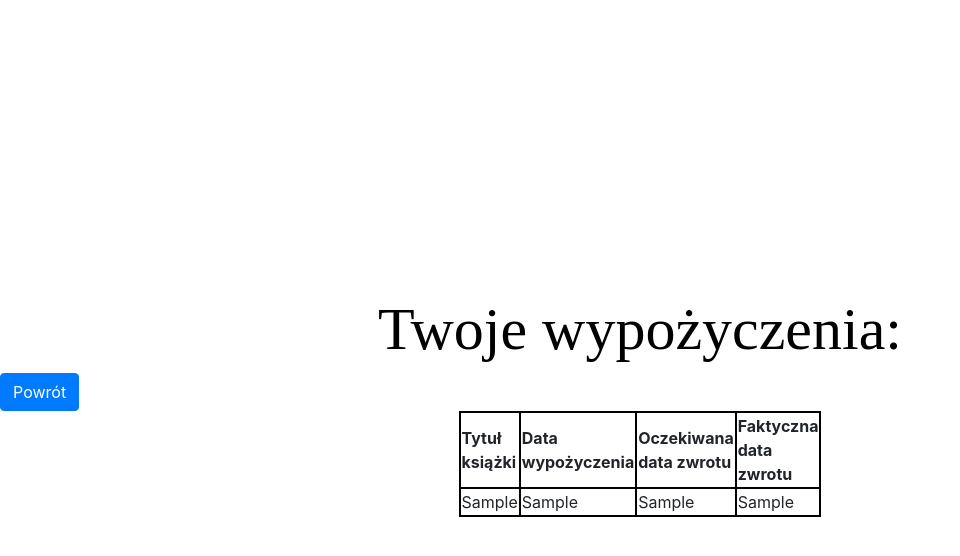
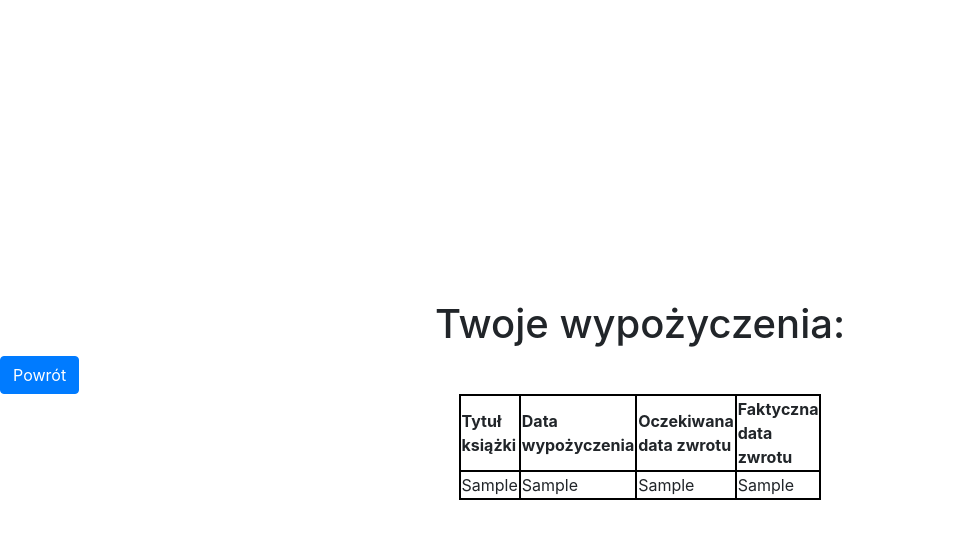
Before and after one commit to jasina007/library, a Flask app: page /readerBorrows in a window 1280 px wide. Shown: the top 556 px of the page, without its empty margins (0-960 px from the left). Run offline with Flask 3, Linux system fonts and the light colour scheme; the visitor is signed in with stand-in values (Sample User, id 1); tables that the repository leaves empty or names only in its code hold one stand-in row (values such as "Sample post"); data that the repository does not hold is empty; some libraries are stand-ins or nearby versions.

Commit message:
update font for more modern look

```diff
--- a/static/style.css
+++ b/static/style.css
@@ -1,12 +1,3 @@
-
-h1 {
-    font-size: 40px;
-    font-family: 'Times New Roman', Times, serif;
-    font-weight: normal;
-    color: rgb(0, 0, 0);
-    margin-top: 10px;
-}
-
 body {
     display: flex;
     flex-direction: column;
--- a/templates/readerBorrows.html
+++ b/templates/readerBorrows.html
@@ -8,26 +8,7 @@
     <title>Wypożyczenia czytelnika</title>
     <link rel="stylesheet" href="https://cdn.jsdelivr.net/npm/bootstrap@4.0.0/dist/css/bootstrap.min.css" integrity="sha384-Gn5384xqQ1aoWXA+058RXPxPg6fy4IWvTNh0E263XmFcJlSAwiGgFAW/dAiS6JXm" crossorigin="anonymous">
     <link rel="stylesheet" href="static/style.css" />
-    <style>
-        h1{
-            font-size: 60px;
-            font-family:'Times New Roman', Times, serif;
-            font-weight: normal;
-            color: rgb(0, 0, 0);
-            text-align: center;
-        }
 
-        .bodytext{
-            font-family: 'Times New Roman', Times, serif;
-            color: rgb(rgb(177, 50, 50), green, blue);
-        }
-
-        #container{
-            max-width: 720px;
-            margin: 0 auto;
-            text-align: center;
-        }
-    </style>
 </head>
 <body>
     <h1>Twoje wypożyczenia:</h1>
```
Also changed, not shown: templates/search.html (+0 -19 lines).
